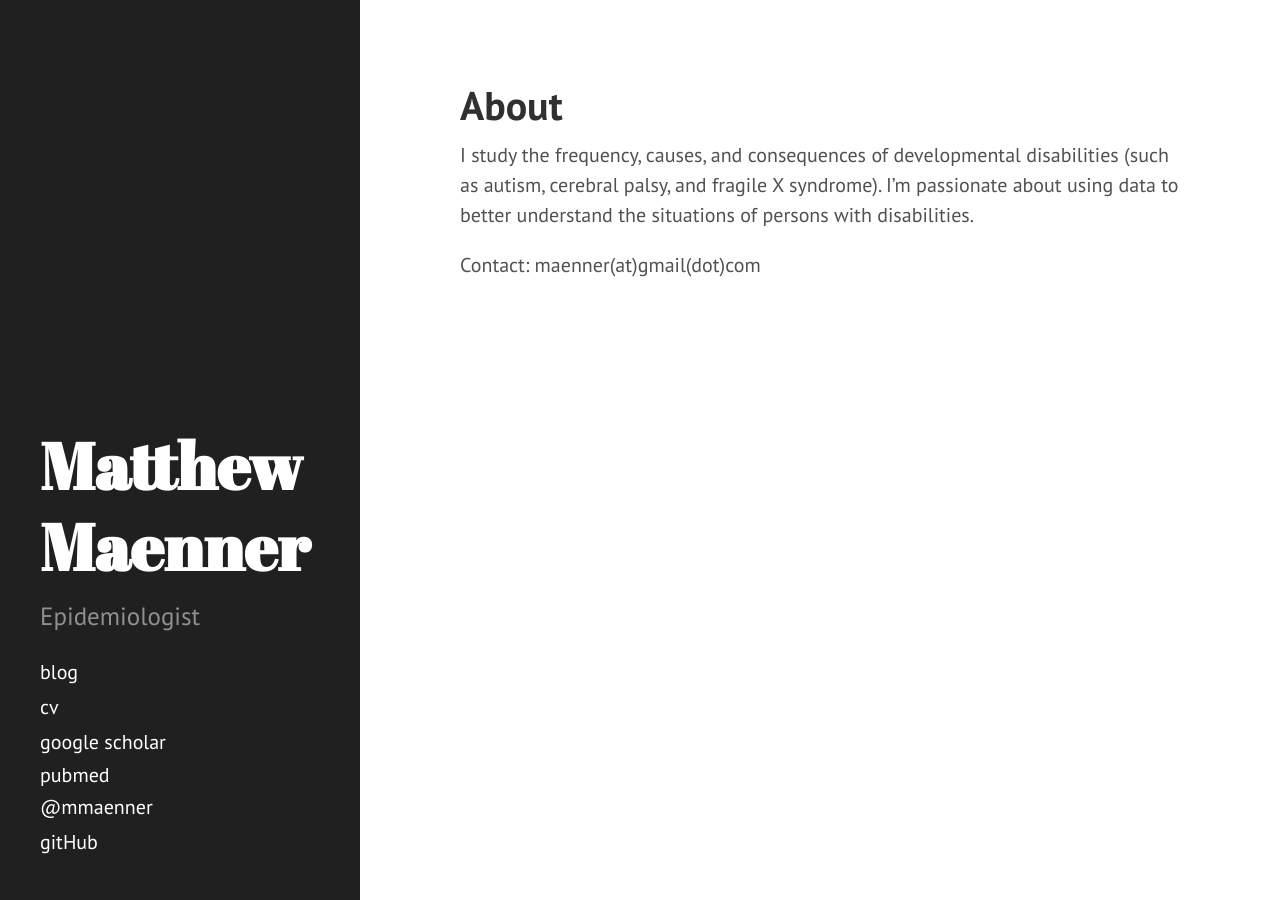
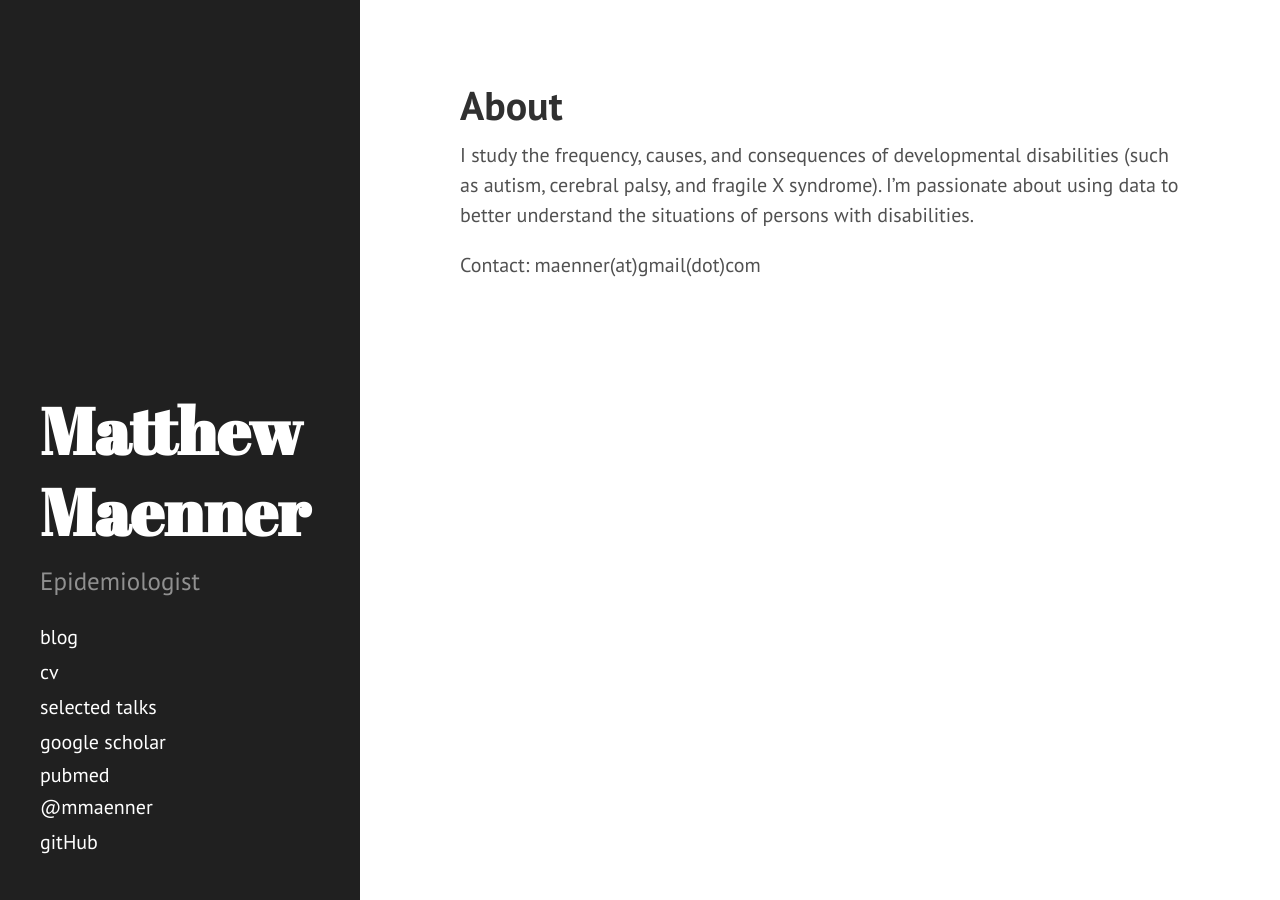
Before and after one commit to mjmaenner/mjmaenner.github.io, a Jekyll site: the page built from index.md, in a window 1280 px wide. Built offline with Jekyll 4.4.1, drawn with Linux system fonts in a browser that asks for light colours; Markdown is read by kramdown in place of the engine named in the settings.

Commit message:
Update sidebar.html

```diff
--- a/_includes/sidebar.html
+++ b/_includes/sidebar.html
@@ -13,6 +13,7 @@
 
       <a class="sidebar-nav-item" href="http://matthewmaenner.com">blog</a>
       <a class="sidebar-nav-item" href="http://matthewmaenner.com/maennerCV.pdf">cv</a>
+      <a class="sidebar-nav-item" href="http://matthewmaenner.com/talks">selected talks</a>
       <a class="sidebar-nav-item" href="http://scholar.google.com/citations?user=QxQX8Z0AAAAJ&hl=en">google scholar</a>
       <a class="http://www.ncbi.nlm.nih.gov/pubmed?term=%22Maenner%20M%22">pubmed</a>
       <a class="sidebar-nav-item" href="http://twitter.com/mmaenner/">@mmaenner</a>
```
